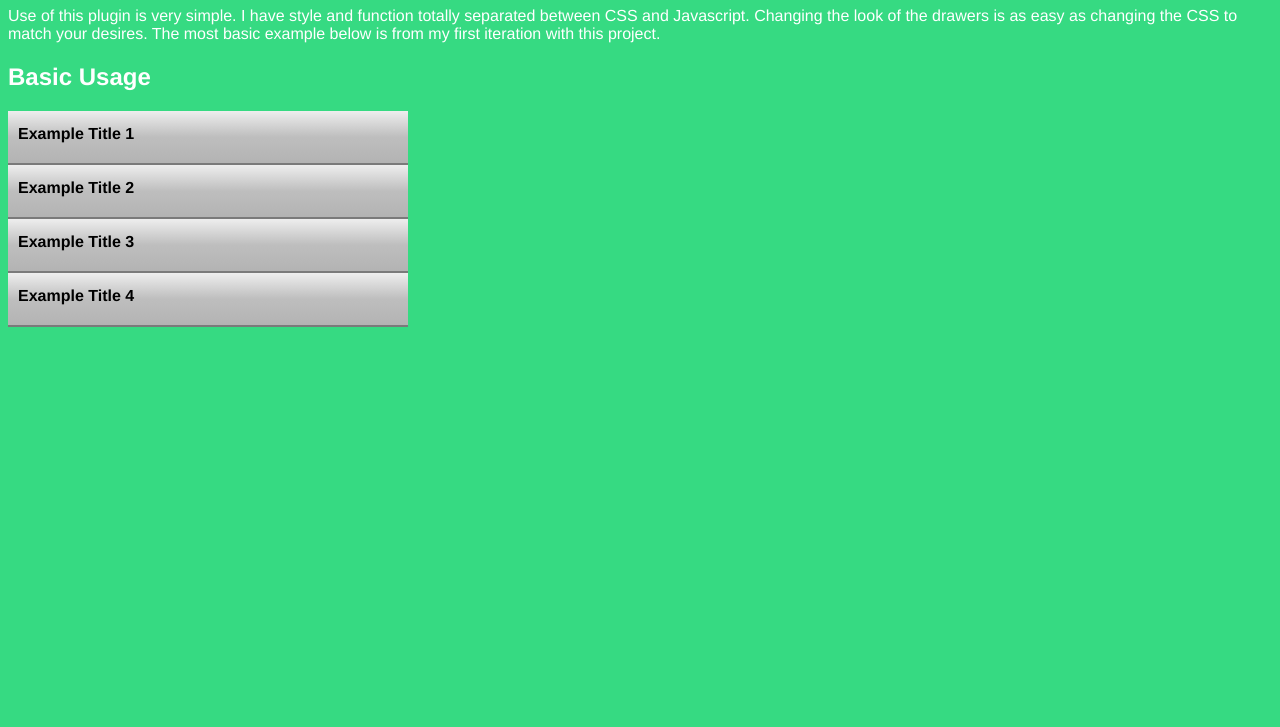
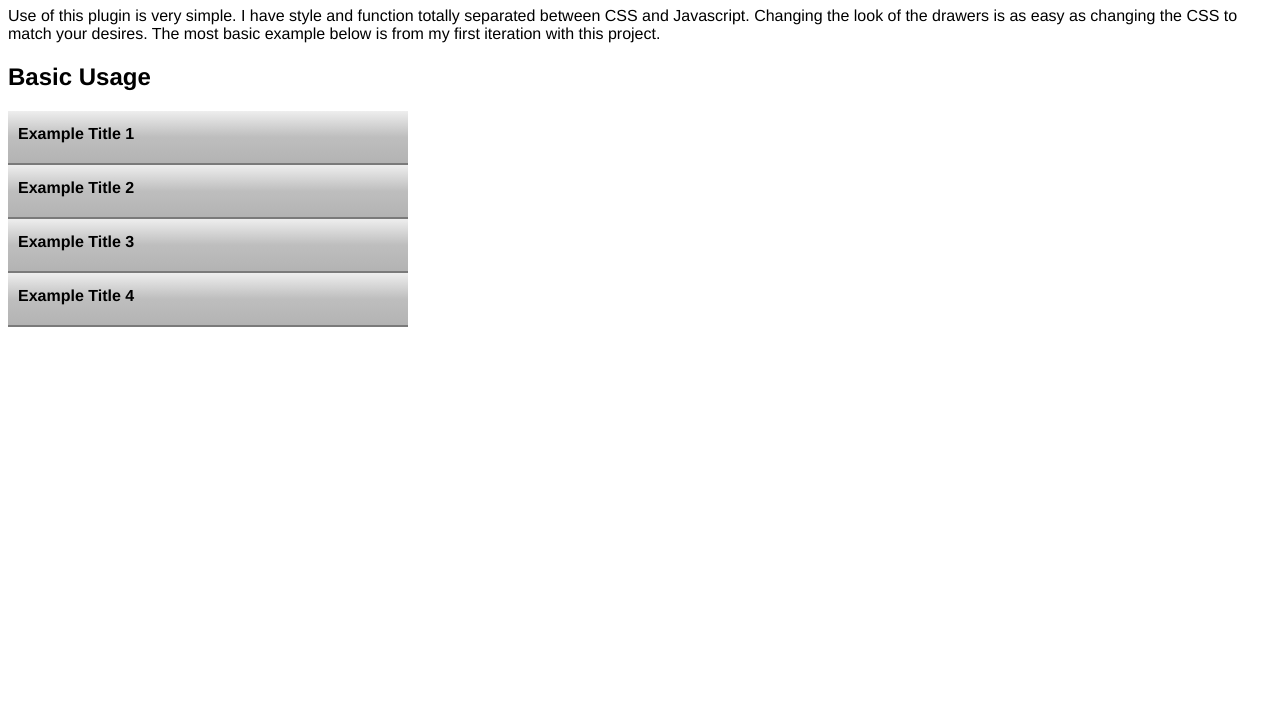
Before and after one commit to TXChetG/clickSlide-jquery, a plain HTML site: page index.html in a window 1280 px wide. Shown: the part 73-800 px from the top of the page. Drawn offline with nearby package versions, Linux system fonts and the light colour scheme.

Commit message:
updating demo CSS

```diff
--- a/css/clickSlide.css
+++ b/css/clickSlide.css
@@ -1,14 +1,3 @@
-/*Setting global Border-Box for examples -- May already exist in your code.*/
-* {
-  -webkit-box-sizing: border-box;
-  -moz-box-sizing: border-box;
-  box-sizing: border-box; }
-
-body {
-  background-color: #36DA82;
-  color: #FFF;
-  font-family: 'Helvetica','Arial'; }
-
 /* .clickSlide is the parent div primarily controlling the width */
 .clickSlide {
   background-color: transparent;
```
